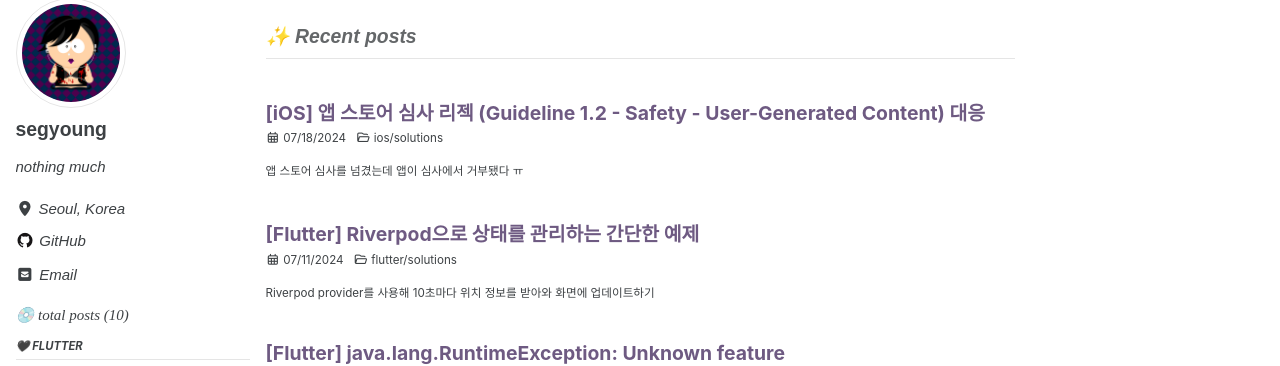
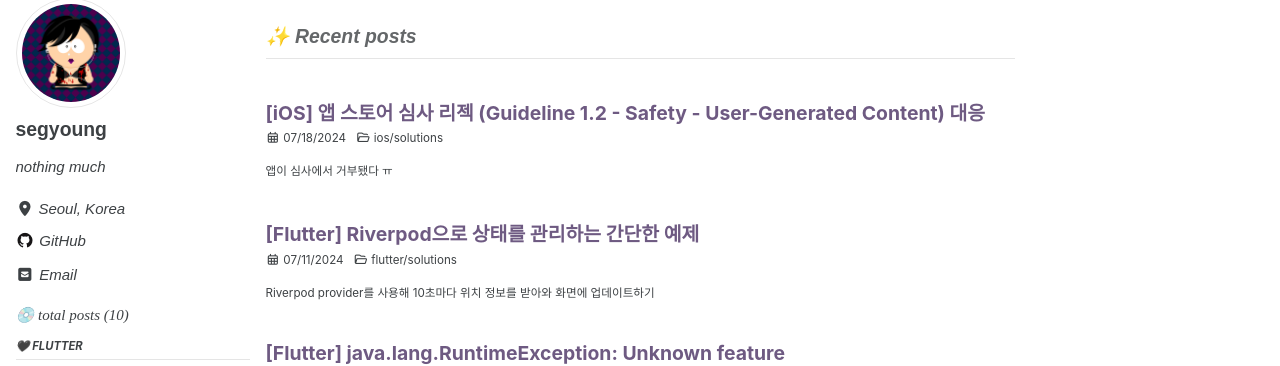
Before and after one commit to sseymorr/sseymorr.github.io, a Jekyll site: the page built from index.html, in a window 1280 px wide and 1083 px high. Shown: the part 81-447 px from the top of the window. Built offline with Jekyll 4.4.1, drawn with Linux system fonts in a browser that asks for light colours; cached includes are drawn as plain includes; some web fonts are replaced; the list of posts is cut into pages by our own code.

Commit message:
fix: safety 포스팅 수정

```diff
--- a/ios/solutions/_posts/2024-07-18-app-store-rejected-safety.md
+++ b/ios/solutions/_posts/2024-07-18-app-store-rejected-safety.md
@@ -7,7 +7,7 @@ comments: true
 ---
 
 <p align="center"><img src="https://github.com/user-attachments/assets/893c53b8-7bcd-420f-85c8-5688f37b961e" width="500"></p>
-<p align="center">앱 스토어 심사를 넘겼는데 앱이 심사에서 거부됐다 ㅠ</p>
+<p align="center">앱이 심사에서 거부됐다 ㅠ</p>
 
 애플이 리젝 사유를 설명하면서 스크린샷을 같이 줬는데, 술 사진이 올라온 채팅방 캡쳐였다. 이게 뭐가 문젠가 싶어서 검색해보니 대략적으로 신고 기능을 추가해야한다는 얘기였는데, *앱에는 사용자를 개별로 차단할 수 있는 기능이 이미 구현된 상태였다.*
 
@@ -46,4 +46,5 @@ Learn more about our policies for user-generated content in [App Review Guidelin
 </p>
 
 ## 3. 해결
-기획 팀에 사용자가 생성한 컨텐츠에 대해서 신고할 수 있는 기능을 기획해달라고 요청했다. 이에 따라 작업을 진행한 뒤 다시 심사를 넘길 예정이다. (포스팅 작성 중)
+기획 팀에 사용자가 생성한 컨텐츠에 대해서 신고할 수 있는 기능을 기획해달라고 요청했다. 이에 따라 작업을 진행한 뒤 다시 심사를 넘겼더니 승인되었다 ^_^v 🎉🎉🎉
+![Screenshot 2024-07-24 at 11 16 52](https://github.com/user-attachments/assets/5a4061e1-6a7e-4a29-88aa-76df7755b58d)
```
Also changed, not shown: 15 other files.
